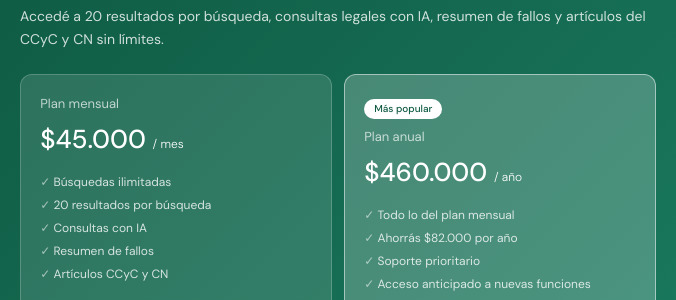
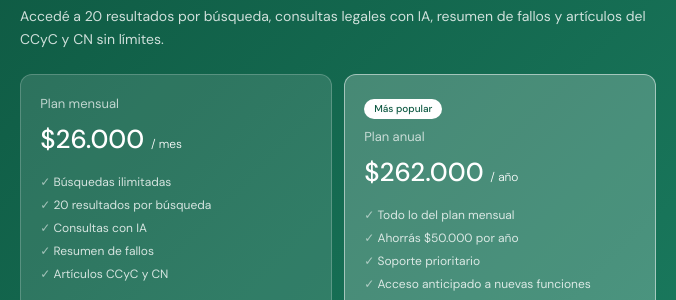
Before and after one commit to lcuassssssss/Jurisbot, a website: page index.html in a window 1280 px wide. Shown: the part 930-1230 px from the top of the page, 302-978 px from the left. Drawn offline with nearby package versions, Linux system fonts and the light colour scheme.

Commit message:
Update index.html

```diff
--- a/index.html
+++ b/index.html
@@ -447,7 +447,7 @@ nav { position: fixed; top: 0; left: 0; right: 0; z-index: 100; display: flex; a
     <div class="plan-row">
       <div class="plan">
         <div class="plan-name">Plan mensual</div>
-        <div class="plan-price">$45.000 <small>/ mes</small></div>
+        <div class="plan-price">$26.000 <small>/ mes</small></div>
         <ul class="plan-features">
           <li>Búsquedas ilimitadas</li>
           <li>20 resultados por búsqueda</li>
@@ -460,10 +460,10 @@ nav { position: fixed; top: 0; left: 0; right: 0; z-index: 100; display: flex; a
       <div class="plan highlight">
         <div class="plan-tag">Más popular</div>
         <div class="plan-name">Plan anual</div>
-        <div class="plan-price">$460.000 <small>/ año</small></div>
+        <div class="plan-price">$262.000 <small>/ año</small></div>
         <ul class="plan-features">
           <li>Todo lo del plan mensual</li>
-          <li>Ahorrás $82.000 por año</li>
+          <li>Ahorrás $50.000 por año</li>
           <li>Soporte prioritario</li>
           <li>Acceso anticipado a nuevas funciones</li>
         </ul>
```
